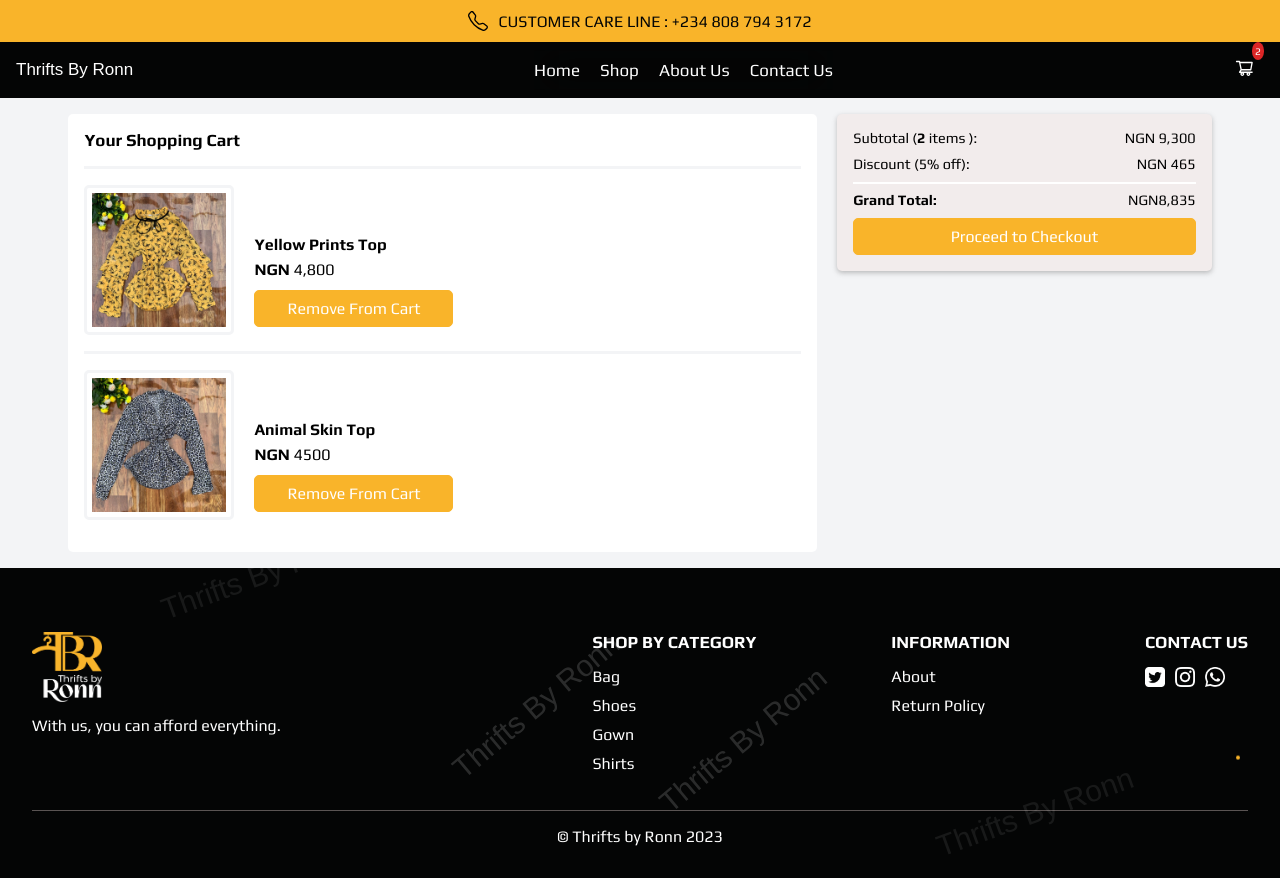
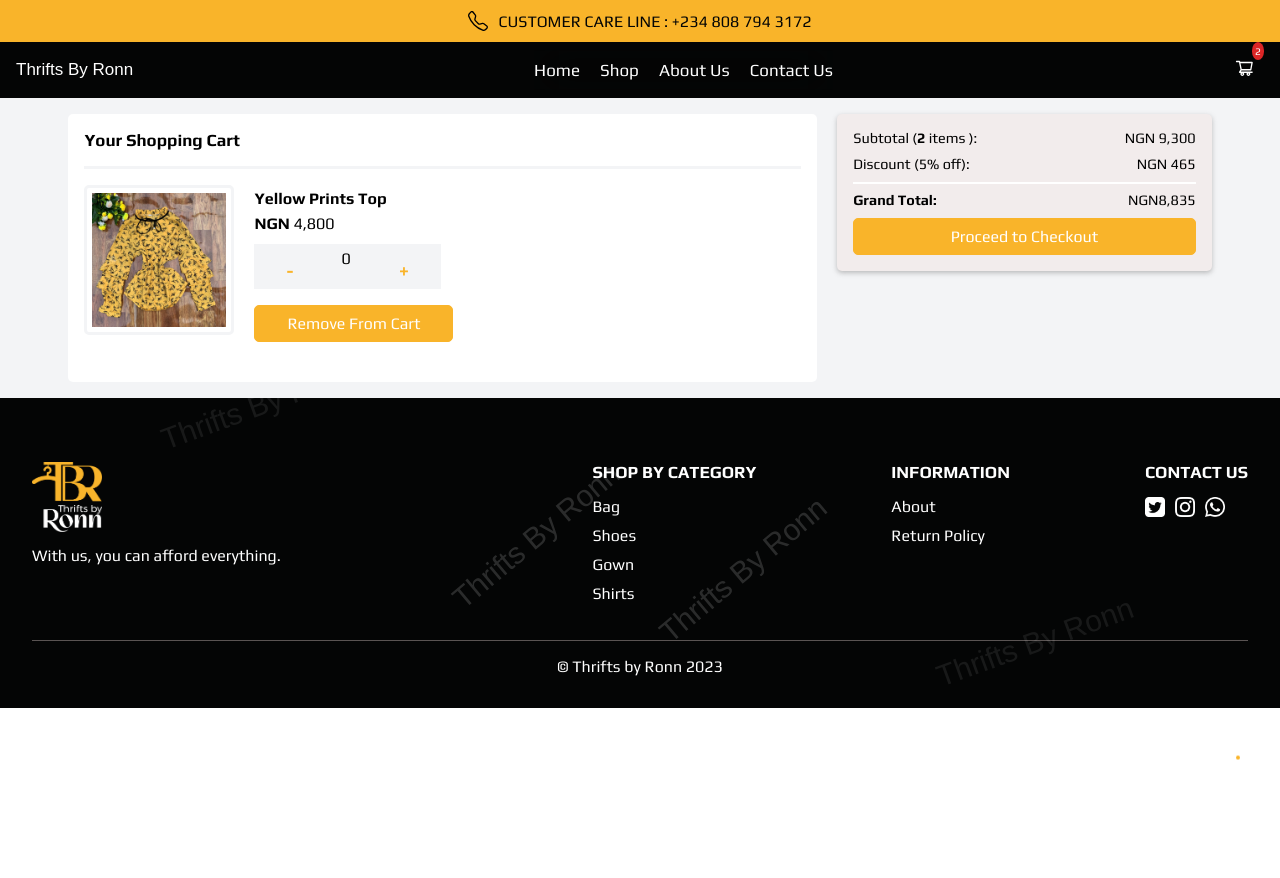
Before and after one commit to TonniPaul/tbr, a Next.js app: page /cart in a window 1280 px wide. After the commit the page ends 800 px from the top, so only its background shows below. Built offline with nearby package versions, Linux system fonts and the light colour scheme; a web font is replaced by a local one.

Commit message:
Refactor : Added Count Components to this section

```diff
--- a/pages/cart.tsx
+++ b/pages/cart.tsx
@@ -1,3 +1,4 @@
+import Count from "@/components/Cards/CountComponent/Count";
 import SubTotal from "@/components/Cards/Subtotal/SubTotal";
 import {
   CartImageContainer,
@@ -50,6 +51,7 @@
                 <p>
                   <BoldText>NGN</BoldText> 4,800
                 </p>
+                <Count />
 
                 {!isRemoving && (
                   <ActionButtonStyle onClick={handleRemoveClick}>
@@ -74,23 +76,6 @@
                 )}
               </CartItemsData>
             </CartItems>
-            <CartItems>
-              <CartImageContainer>
-                <Image
-                  src="/assets/product3.jpg"
-                  alt="product-image"
-                  width={300}
-                  height={300}
-                />
-              </CartImageContainer>
-              <CartItemsData>
-                <p>Animal Skin Top</p>
-                <p>
-                  <BoldText>NGN</BoldText> 4500
-                </p>
-                <ActionButtonStyle>Remove From Cart</ActionButtonStyle>
-              </CartItemsData>
-            </CartItems>
           </div>
         </CartItemsContainer>
       ) : (
```
